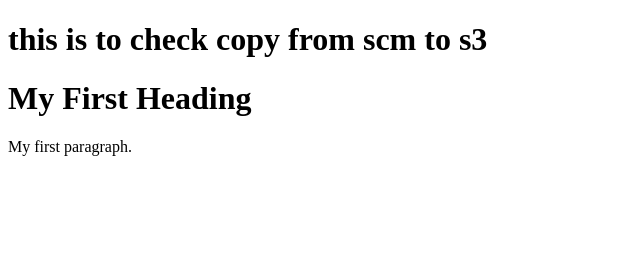
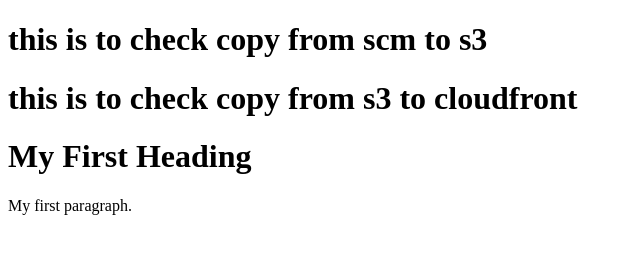
Before and after one commit to Manishamg/Jenkins, a plain HTML site: page index.html in a window 1280 px wide. Shown: the whole page, without its empty margins (0-640 px from the left). Drawn offline with Linux system fonts and the light colour scheme.

Commit message:
Update index.html

```diff
--- a/index.html
+++ b/index.html
@@ -2,6 +2,7 @@
 <html>
 <body>
 <h1>this is to check copy from scm to s3 </h1>
+  <h1>this is to check copy from s3 to cloudfront </h1>
 <h1>My First Heading</h1>
 
 <p>My first paragraph.</p>
```
